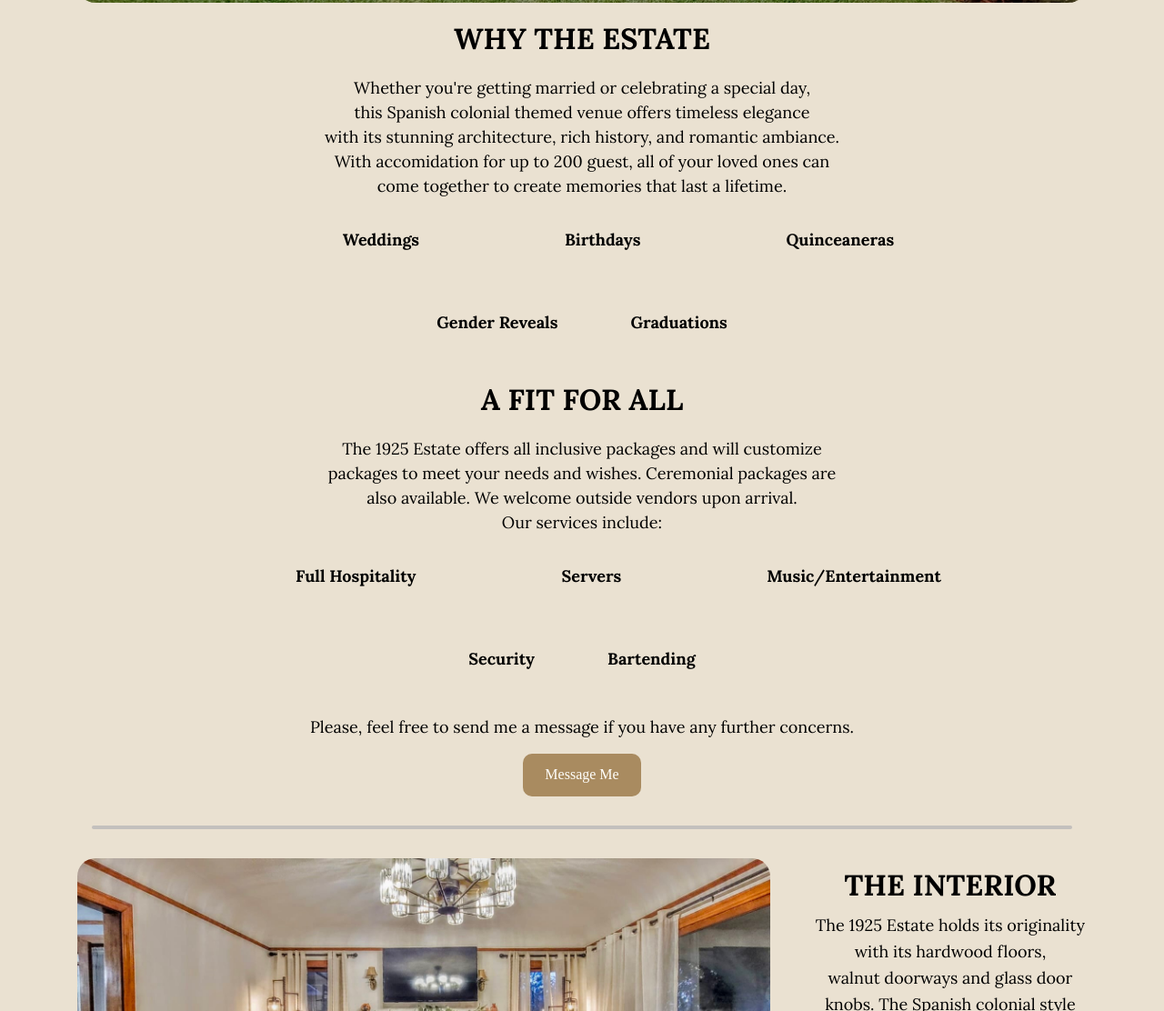
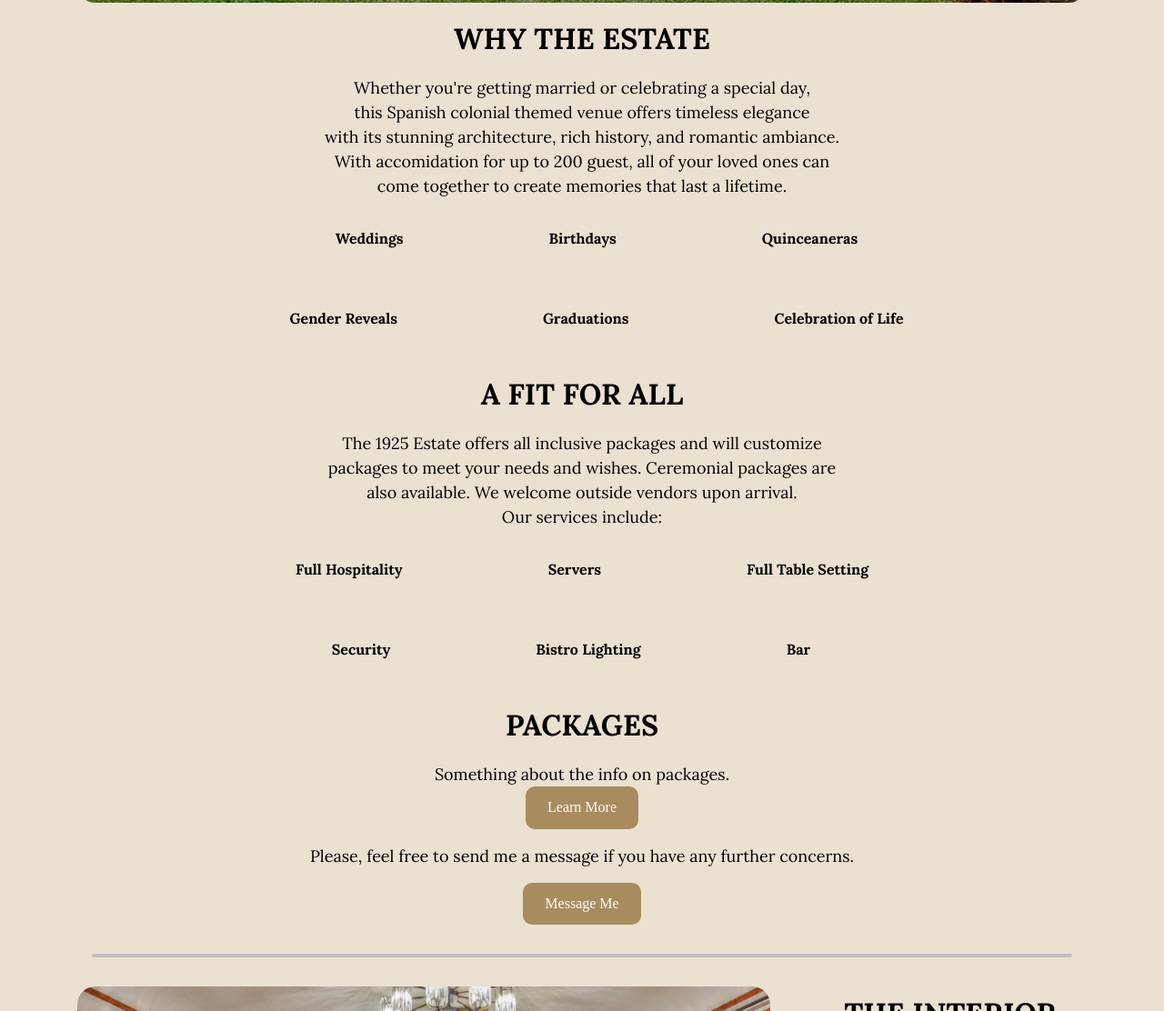
Before and after one commit to jacobcasas/The-1925-Estate, a plain HTML site: page services.html in a window 1280 px wide. Shown: the part 622-1734 px from the top of the page at 91% size. Drawn offline with Linux system fonts and the light colour scheme.

Commit message:
updated services page

```diff
--- a/services.html
+++ b/services.html
@@ -21,7 +21,7 @@
                     <ul aria-label="Primary" role="list" class="nav-list">
                         <li><a href="index.html">Home</a></li>
                         <li><a href="services.html">Services</a></li>
-                        <li><a href="gallery.html">Gallery</a></li>
+                        <li><a href="gallery.html ">Gallery</a></li>
                         <li><a href="contact.html">Contact</a></li>
                     </ul>
                 </nav>
@@ -39,26 +39,31 @@
             <div class="wed-section-one">
                 <h2 class="text-primary-900 fw-heading fs-subheading ff-subheading">WHY THE ESTATE</h2>
                 <p class="text-content | text-primary-900 fw-body fs-body ff-body" data-file="texts/whytheestate.txt"></p>
-                <ul aria-label="fit-for-all" role="list" class="ffa-list | text-primary-900 fw-body ff-body">
+                <ul aria-label="fit-for-all" role="list" class="wte-list | text-primary-900 fw-body ff-body">
                     <li>Weddings</li>
                     <li>Birthdays</li>
                     <li>Quinceaneras</li>
                 </ul>
-                <ul aria-label="fit-for-all" role="list" class="ffa-list-two | text-primary-900 fw-body ff-body">
+                <ul aria-label="why-the-estate" role="list" class="wte-list-two | text-primary-900 fw-body ff-body">
                     <li>Gender Reveals</li>
                     <li>Graduations</li>
+                    <li>Celebration of Life</li>
                 </ul>
                 <h2 class="text-primary-900 fw-heading fs-subheading ff-subheading">A FIT FOR ALL</h2>
                 <p class="text-content | text-primary-900 fw-body fs-body ff-body" data-file="texts/fitforall.txt"></p>
                 <ul aria-label="fit-for-all" role="list" class="ffa-list | text-primary-900 fw-body ff-body">
                     <li>Full Hospitality</li>
                     <li>Servers</li>
-                    <li>Music/Entertainment</li>
+                    <li>Full Table Setting</li>
                 </ul>
                 <ul aria-label="fit-for-all" role="list" class="ffa-list-two | text-primary-900 fw-body ff-body">
                     <li>Security</li>
-                    <li>Bartending</li>
+                    <li>Bistro Lighting</li>
+                    <li>Bar</li>
                 </ul>
+                <h2 class="text-primary-900 fw-heading fs-subheading ff-subheading">PACKAGES</h2>
+                <p class="text-primary-900 fw-body fs-body ff-body">Something about the info on packages.</p>
+                <a href="contact.html"><button class="learn-more">Learn More</button></a>
                 <p class="lead-to-contact | text-content | text-primary-900 fw-body fs-body ff-subheading" data-file="texts/leadtocontact.txt"></p>
                 <a href="contact.html"><button class="msg-me">Message Me</button></a>
             </div>
--- a/styles/style.css
+++ b/styles/style.css
@@ -306,7 +306,8 @@
 .address {
   padding: 2rem 0;
 }
-.msg-me {
+.msg-me,
+.learn-more {
   color: var(--neutral-clr-100);
   background-color: var(--accent-clr-400);
   border: none;
@@ -341,7 +342,7 @@
 .wedding-heading-text {
   position: absolute;
   top: 45%;
-  left: 39.5%;
+  left: 29vw;
   text-align: center;
   z-index: 2;
 }
@@ -354,24 +355,23 @@
 .wed-section-one h2 {
   padding: 1rem 0;
 }
-.ffa-list {
+.wte-list,
+.ffa-list,
+.wte-list-two,
+.ffa-list-two{
   display: flex;
   justify-content: center;
-  margin-left: 5rem;
+  text-align: center;
+  margin-left: 2rem;
   gap: 10rem;
-}
-.ffa-list li {
   padding: 2rem 0;
   font-size: var(--fs-body);
 }
-.ffa-list-two {
-  display: flex;
-  justify-content: center;
-  gap: 5rem;
+.ffa-list {
+  margin-left: 0;
 }
-.ffa-list-two li {
-  padding: 2rem 0;
-  font-size: var(--fs-body);
+.ffa-list-two{
+  margin-right: 3.5rem;
 }
 .lead-to-contact {
   padding: 1rem 0;
```
